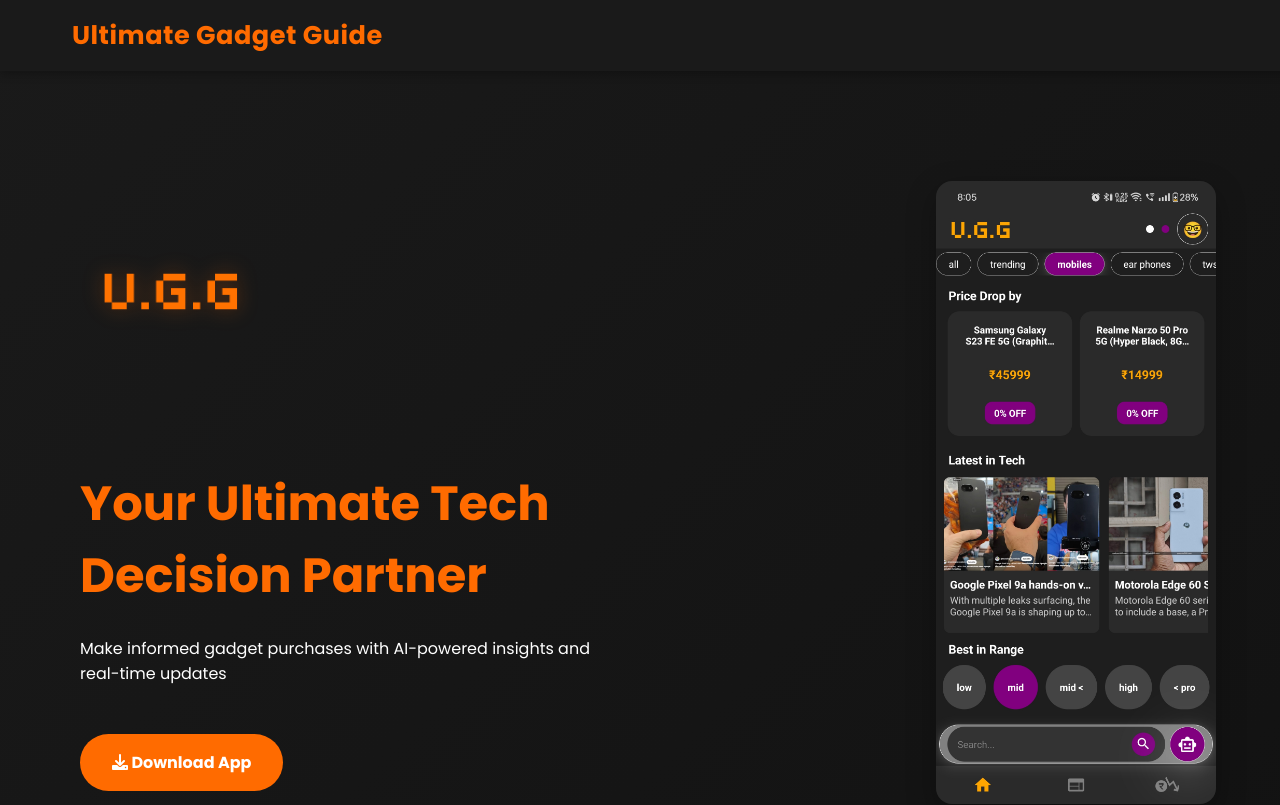
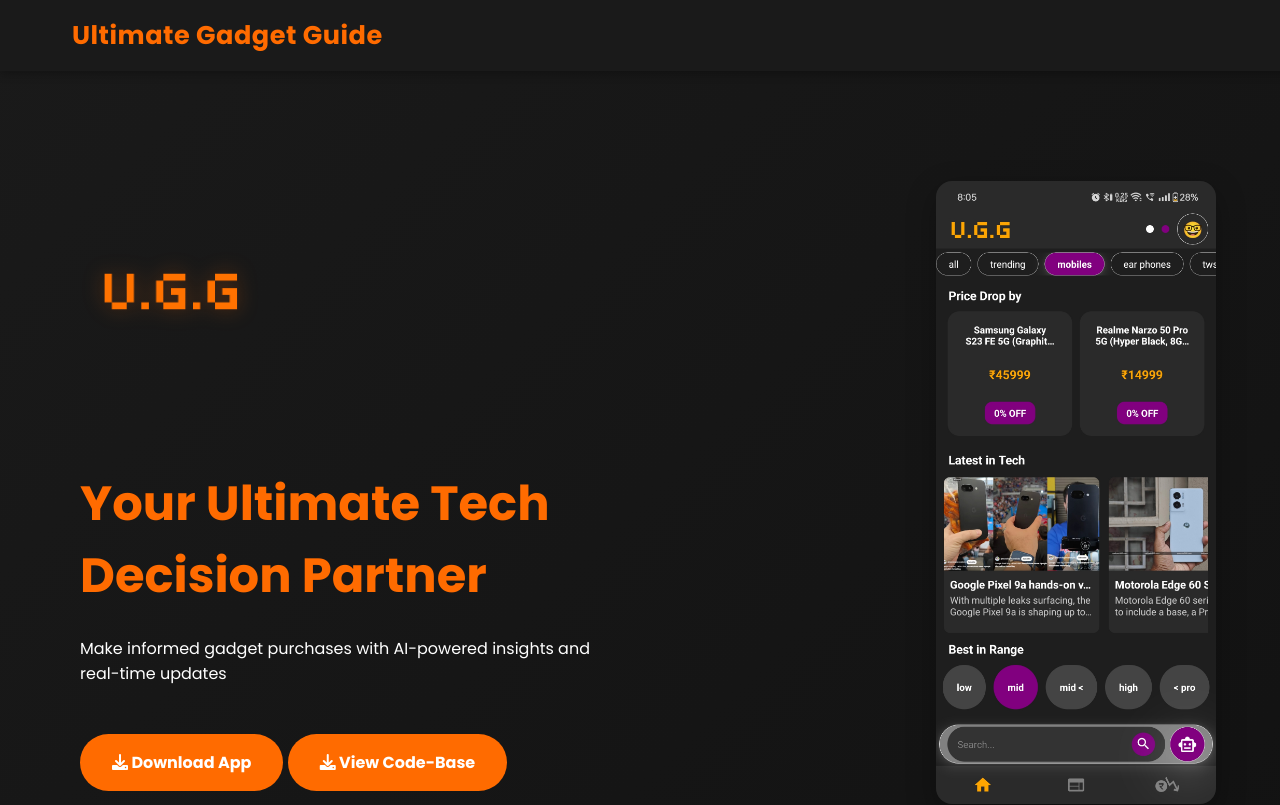
Before and after one commit to akhilbrucelee066/Ultimate_Gadget_Guide, a plain HTML site: page index.html in a window 1280 px wide. Shown: the top 805 px of the page. Drawn offline with Linux system fonts and the light colour scheme.

Commit message:
Update index.html

```diff
--- a/index.html
+++ b/index.html
@@ -35,6 +35,13 @@
           class="download-btn"
         >
           <i class="fas fa-download"></i> Download App
+        </a>
+        <a
+          href="https://github.com/akhilbrucelee066/UltimateGadgetGuide-codebase"
+          download
+          class="download-btn"
+        >
+          <i class="fas fa-download"></i> View Code-Base
         </a>
       </div>
       <div class="hero-app">
```
